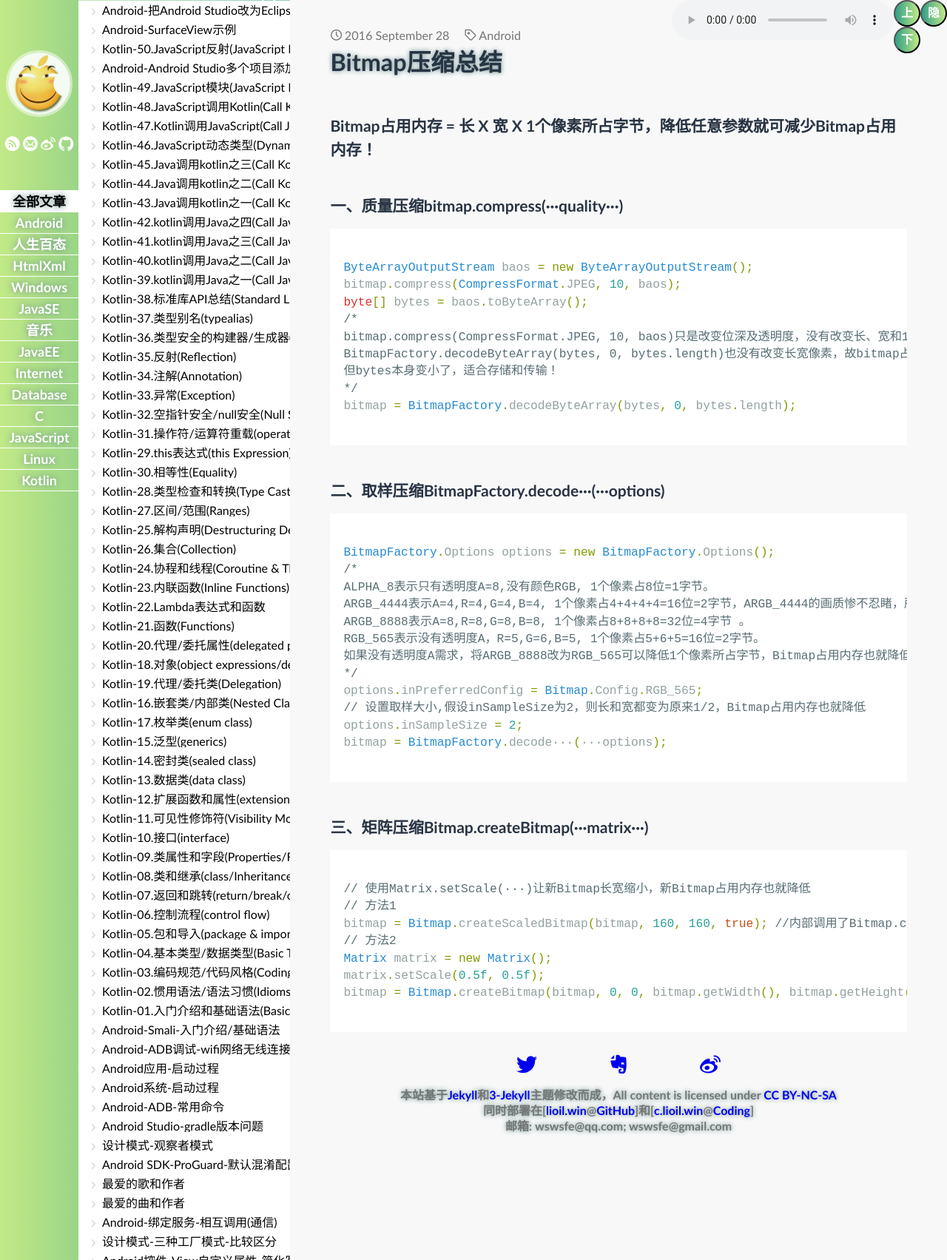
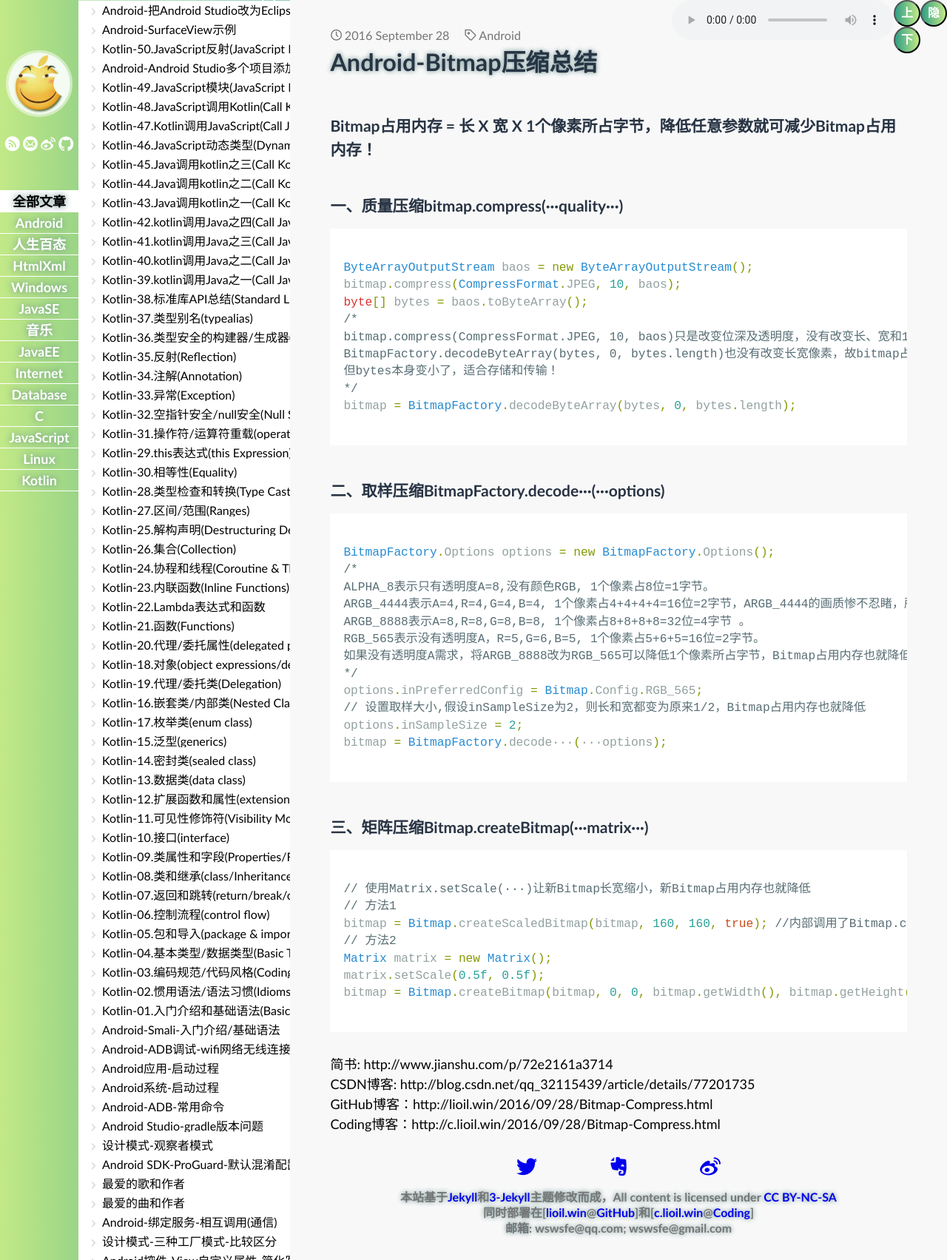
Before and after one commit to lioilwin/lioilwin.github.io, a Jekyll site: the page built from _posts/2016-09-28-Bitmap-Compress.md, in a window 1280 px wide. Shown: the whole page at 74% size. Built offline with Jekyll 4.4.1, drawn with Linux system fonts in a browser that asks for light colours; some web fonts are replaced; comment, search, counter and statistics services are not loaded.

Commit message:
修改文章

````diff
--- a/_posts/2016-09-28-Bitmap-Compress.md
+++ b/_posts/2016-09-28-Bitmap-Compress.md
@@ -1,6 +1,6 @@
 ---
 layout: post
-title: Bitmap压缩总结
+title: Android-Bitmap压缩总结
 tags: Android
 ---
 
@@ -54,3 +54,8 @@ matrix.setScale(0.5f, 0.5f);
 bitmap = Bitmap.createBitmap(bitmap, 0, 0, bitmap.getWidth(), bitmap.getHeight(), matrix, true);
 
 ```
+
+简书: http://www.jianshu.com/p/72e2161a3714
+CSDN博客: http://blog.csdn.net/qq_32115439/article/details/77201735
+GitHub博客：http://lioil.win/2016/09/28/Bitmap-Compress.html
+Coding博客：http://c.lioil.win/2016/09/28/Bitmap-Compress.html
````
Also changed, not shown: _posts/2016-03-28-Why-Blogs-Work.md (+0 -3 lines), _posts/2016-09-01-BroadcastReceive-Priority.md (deleted, +0 -9 lines), _posts/2016-09-08-EditText-SelectionStart.md (deleted, +0 -14 lines), _posts/2016-11-17-TextView-LineFeed.md (+6 -1 lines), _posts/2016-12-17-Android-Junior.md (deleted, +0 -18 lines), _posts/2016-12-25-Music-320k.md (+5 -0 lines), _posts/2017-01-07-Junit4.md (deleted, +0 -16 lines), _posts/2017-05-14-Win10_1703_Chrome.md (+0 -3 lines).
